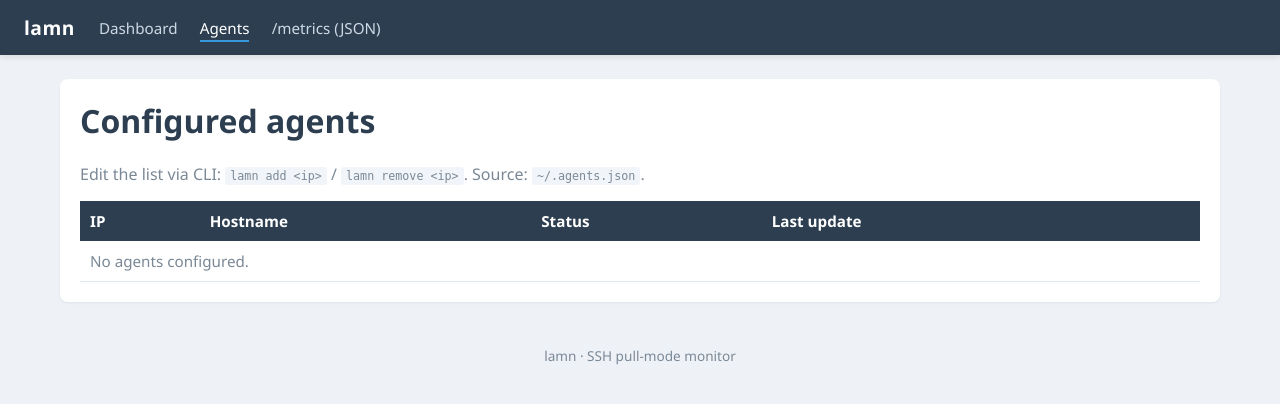
After one commit to mittoalb/lamn, a Flask app: page /agents in a window 1280 px wide. The commit adds this page. Shown: the top 404 px of the page. Run offline with Flask 3, Linux system fonts and the light colour scheme; data that the repository does not hold is empty.

Commit message:
templates rework

```diff
--- a/lamn/server.py
+++ b/lamn/server.py
@@ -8,7 +8,7 @@ import time
 from datetime import datetime
 from logging.handlers import RotatingFileHandler
 
-from flask import Flask, jsonify, render_template, request
+from flask import Flask, abort, jsonify, render_template, request
 
 from lamn.config import load_agents, load_settings
 
@@ -157,32 +157,24 @@ threading.Thread(target=polling_loop, daemon=True).start()
 # --- Flask routes ----------------------------------------------------------
 @app.route('/')
 def index():
-    return render_template('dashboard.html')
+    return render_template('dashboard.html', active='dashboard')
+
+
+@app.route('/agents')
+def agents_page():
+    return render_template('agents.html', active='agents', agents=load_agents())
+
+
+@app.route('/host/<ip>')
+def host_page(ip):
+    if ip not in load_agents():
+        abort(404)
+    return render_template('host.html', active='', ip=ip)
 
 
 @app.route('/metrics', methods=['GET'])
 def metrics():
     return jsonify(metrics_data)
-
-
-@app.route('/specs', methods=['GET'])
-def specs():
-    try:
-        with open('logs/machine_specs.log', 'r') as f:
-            out = []
-            for line in f:
-                if not line.strip():
-                    continue
-                parts = line.strip().split(' ', 2)
-                if len(parts) >= 3:
-                    rec = json.loads(parts[2])
-                    rec['logged_at'] = f"{parts[0]} {parts[1]}"
-                    out.append(rec)
-            return jsonify(out)
-    except FileNotFoundError:
-        return jsonify([])
-    except Exception as e:
-        return jsonify({"error": str(e)})
 
 
 @app.route('/shutdown', methods=['POST'])
@@ -195,8 +187,8 @@ def shutdown():
 
 
 def start():
-    print("Complete machine data will be logged to: logs/machine_specs.log")
-    print("View specs at: http://localhost:8000/specs")
+    print("Dashboard: http://localhost:8000/")
+    print("Agents:    http://localhost:8000/agents")
     app.run(host='0.0.0.0', port=8000, debug=False, use_reloader=False)
 
 
--- /dev/null
+++ b/lamn/templates/agents.html
@@ -0,0 +1,59 @@
+{% extends "base.html" %}
+{% block title %}Agents &middot; lamn{% endblock %}
+{% block content %}
+<div class="panel">
+  <h1>Configured agents</h1>
+  <p class="muted">
+    Edit the list via CLI: <code>lamn add &lt;ip&gt;</code> / <code>lamn remove &lt;ip&gt;</code>.
+    Source: <code>~/.agents.json</code>.
+  </p>
+  <table>
+    <thead>
+      <tr>
+        <th>IP</th>
+        <th>Hostname</th>
+        <th>Status</th>
+        <th>Last update</th>
+        <th></th>
+      </tr>
+    </thead>
+    <tbody id="rows"></tbody>
+  </table>
+</div>
+<script>
+const AGENTS = {{ agents|tojson }};
+async function refresh() {
+  const res = await fetch('/metrics');
+  const data = await res.json();
+  const tbody = document.getElementById('rows');
+  let html = "";
+  for (const ip of AGENTS) {
+    const e = data[ip];
+    let host = "–", status = '<span class="pill">unseen</span>', ts = "";
+    if (e) {
+      if (e.error) {
+        status = `<span class="pill err">offline</span>`;
+        host = '<span class="muted">' + (e.error.split(':')[0] || 'error') + '</span>';
+      } else {
+        status = `<span class="pill ok">online</span>`;
+        host = (e.host || "").split(".")[0] || "–";
+        ts = e.timestamp || "";
+      }
+    }
+    html += `<tr>
+      <td><a class="row-link" href="/host/${encodeURIComponent(ip)}">${ip}</a></td>
+      <td>${host}</td>
+      <td>${status}</td>
+      <td class="muted">${ts}</td>
+      <td><a class="row-link" href="/host/${encodeURIComponent(ip)}">details &rarr;</a></td>
+    </tr>`;
+  }
+  if (!AGENTS.length) {
+    html = '<tr><td colspan="5" class="muted">No agents configured.</td></tr>';
+  }
+  tbody.innerHTML = html;
+}
+refresh();
+setInterval(refresh, 5000);
+</script>
+{% endblock %}
--- /dev/null
+++ b/lamn/templates/base.html
@@ -0,0 +1,139 @@
+<!DOCTYPE html>
+<html lang="en">
+<head>
+  <meta charset="UTF-8">
+  <meta name="viewport" content="width=device-width, initial-scale=1">
+  <title>{% block title %}lamn{% endblock %}</title>
+  <style>
+    :root {
+      --bg: #eef2f7;
+      --panel: #ffffff;
+      --ink: #2c3e50;
+      --muted: #7a8896;
+      --accent: #3498db;
+      --ok: #27ae60;
+      --err: #c0392b;
+      --border: #e1e8ef;
+    }
+    * { box-sizing: border-box; }
+    body {
+      margin: 0;
+      font-family: 'Segoe UI', Tahoma, Geneva, Verdana, sans-serif;
+      background: var(--bg);
+      color: var(--ink);
+    }
+    header {
+      background: var(--ink);
+      color: #fff;
+      padding: 14px 24px;
+      display: flex;
+      align-items: center;
+      gap: 24px;
+      box-shadow: 0 2px 6px rgba(0,0,0,0.1);
+    }
+    header .brand {
+      font-weight: 700;
+      font-size: 1.2em;
+      letter-spacing: 0.5px;
+    }
+    nav a {
+      color: #cfd9e4;
+      text-decoration: none;
+      margin-right: 18px;
+      font-size: 0.95em;
+      padding-bottom: 2px;
+      border-bottom: 2px solid transparent;
+    }
+    nav a:hover { color: #fff; }
+    nav a.active { color: #fff; border-bottom-color: var(--accent); }
+    .container {
+      max-width: 1200px;
+      margin: 24px auto;
+      padding: 0 20px;
+    }
+    .panel {
+      background: var(--panel);
+      border-radius: 8px;
+      padding: 20px;
+      box-shadow: 0 1px 3px rgba(0,0,0,0.06);
+      margin-bottom: 20px;
+    }
+    h1, h2 { margin-top: 0; color: var(--ink); }
+    h2 { font-size: 1.15em; border-bottom: 1px solid var(--border); padding-bottom: 8px; }
+    table {
+      width: 100%;
+      border-collapse: collapse;
+      font-size: 0.95em;
+    }
+    thead th {
+      background: var(--ink);
+      color: #fff;
+      padding: 10px;
+      text-align: left;
+      font-weight: 600;
+      position: sticky;
+      top: 0;
+    }
+    tbody td {
+      padding: 10px;
+      border-bottom: 1px solid var(--border);
+    }
+    tbody tr:hover { background: #f7f9fc; }
+    a.row-link { color: var(--accent); text-decoration: none; }
+    a.row-link:hover { text-decoration: underline; }
+    .ok { color: var(--ok); font-weight: 600; }
+    .err { color: var(--err); font-weight: 600; }
+    .muted { color: var(--muted); }
+    .bar {
+      display: inline-block;
+      width: 80px;
+      height: 8px;
+      background: #e1e8ef;
+      border-radius: 4px;
+      vertical-align: middle;
+      margin-left: 8px;
+      overflow: hidden;
+    }
+    .bar > span {
+      display: block;
+      height: 100%;
+      background: var(--accent);
+    }
+    .bar > span.hot { background: var(--err); }
+    .kv { display: grid; grid-template-columns: 180px 1fr; row-gap: 6px; font-size: 0.95em; }
+    .kv dt { color: var(--muted); }
+    .kv dd { margin: 0; }
+    code { background: #f1f5f9; padding: 2px 5px; border-radius: 3px; font-size: 0.9em; }
+    .pill {
+      display: inline-block;
+      padding: 2px 8px;
+      border-radius: 10px;
+      font-size: 0.8em;
+      background: #eef2f7;
+      color: var(--ink);
+    }
+    .pill.ok { background: #e6f5ec; color: var(--ok); }
+    .pill.err { background: #fbe9e7; color: var(--err); }
+    footer {
+      color: var(--muted);
+      text-align: center;
+      font-size: 0.85em;
+      padding: 20px 0 40px;
+    }
+  </style>
+</head>
+<body>
+  <header>
+    <div class="brand">lamn</div>
+    <nav>
+      <a href="/" class="{% if active=='dashboard' %}active{% endif %}">Dashboard</a>
+      <a href="/agents" class="{% if active=='agents' %}active{% endif %}">Agents</a>
+      <a href="/metrics" class="{% if active=='api' %}active{% endif %}">/metrics (JSON)</a>
+    </nav>
+  </header>
+  <div class="container">
+    {% block content %}{% endblock %}
+  </div>
+  <footer>lamn &middot; SSH pull-mode monitor</footer>
+</body>
+</html>
```
Also changed, not shown: lamn/templates/dashboard.html (+66 -182 lines), lamn/templates/host.html (added, +109 -0 lines).
